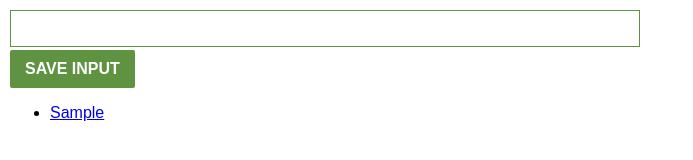
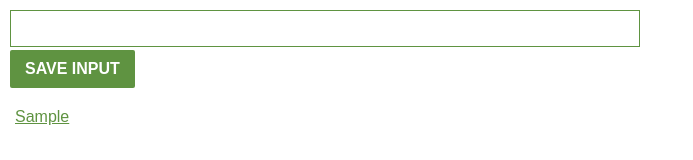
Before and after one commit to Areebah-snow/TinyMuffin, a browser extension: page index.html in a window 1280 px wide. Both pictures are taken after typing "Sample" into the empty fields and a click on the button "SAVE INPUT". Shown: the whole page, without its empty margins (0-693 px from the left). Drawn offline with Linux system fonts and the light colour scheme.

Commit message:
Added json file

```diff
--- a/index.css
+++ b/index.css
@@ -23,3 +23,17 @@ button{
     border-radius: 2px;
     font-size: 1rem;
 }
+
+ul{
+    list-style-type: none;
+    padding-left: 0;
+    margin-top: 20px;
+}
+li{
+    margin: 5px;
+}
+
+li a {
+    color:#5f9341 ;
+
+}
--- a/index.js
+++ b/index.js
@@ -14,13 +14,11 @@ inputBtn.addEventListener("click", function(){
 function renderLeads(){
     let listItems =  ""
     for(let i = 0; i < myLeads.length; i++){
-         //listItems += "<li><a target='_blank' href='" +myLeads[i] +"'>"+myLeads[i] +  "</a></li>"
-         listItems += `
-         <li>
-            <a target='_blank' href='${myLeads[i]}'>
-            ${myLeads[i]}
-            </a>
-         </li>`
+         listItems += `<li><a target='_blank' href=' ${myLeads[i]}'>
+                            ${myLeads[i]}
+                        </a></li>`
+
+
          console.log(listItems)
         // const list = document.createElement("li")
         // list.textContent = myLeads[i]
```
Also changed, not shown: manifest.json (added).
